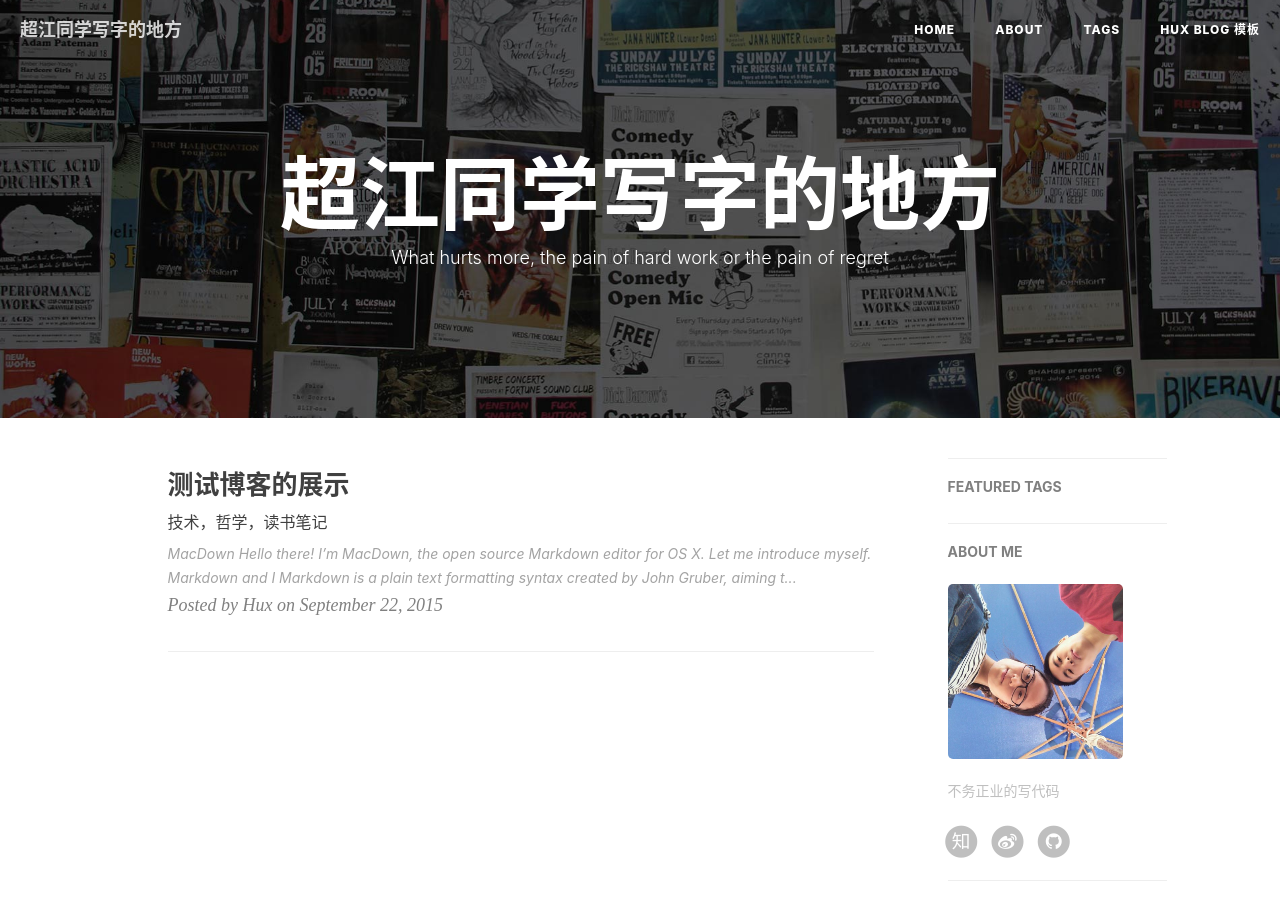
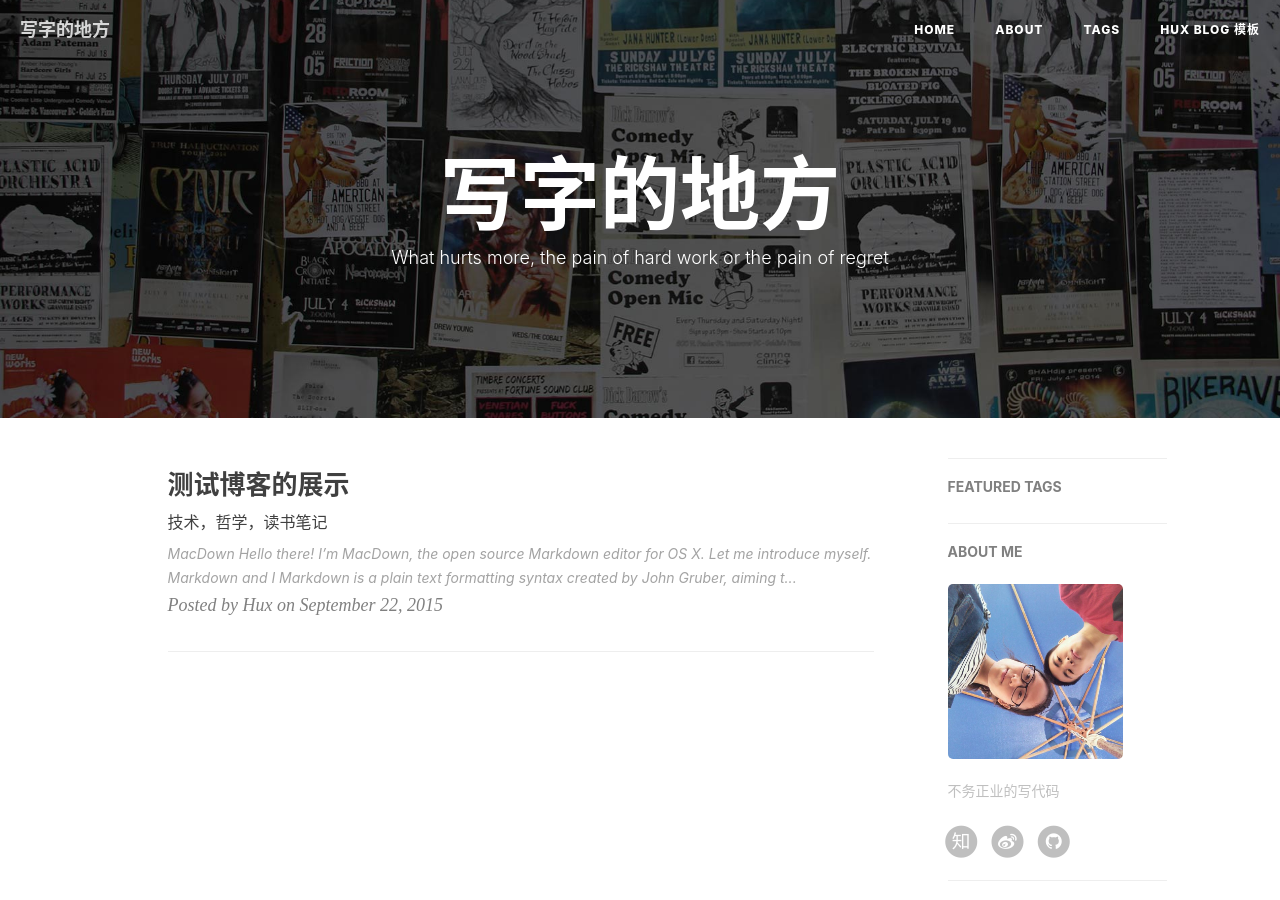
Before and after one commit to RogerGan/rogergan.github.com, a Jekyll site: the page built from index.html, in a window 1280 px wide and 900 px high. Built offline with Jekyll 4.4.1, drawn with Linux system fonts in a browser that asks for light colours; nearby versions of some CDN libraries; the list of posts is cut into pages by our own code.

Commit message:
改一下config，build之后就有这么更改

```diff
--- a/_config.yml
+++ b/_config.yml
@@ -1,10 +1,10 @@
 # Site settings
-title: 超江同学写字的地方
-SEOTitle: 超江 | Blog
+title: 写字的地方
+SEOTitle: 写字 | Blog
 header-img: img/home-bg.jpg
 email: ganchaojiang@icloud.com
 description: "Python、iOS、Android、测试"
-keyword: ""
+keyword: "Python、iOS、Android、测试"
 url: "http://chaojiang.work"              # your host, for absolute URL
 baseurl: ""         # for example, '/blog' if your blog hosted on 'host/blog'
 
```
Also changed, not shown: 6 other files.
